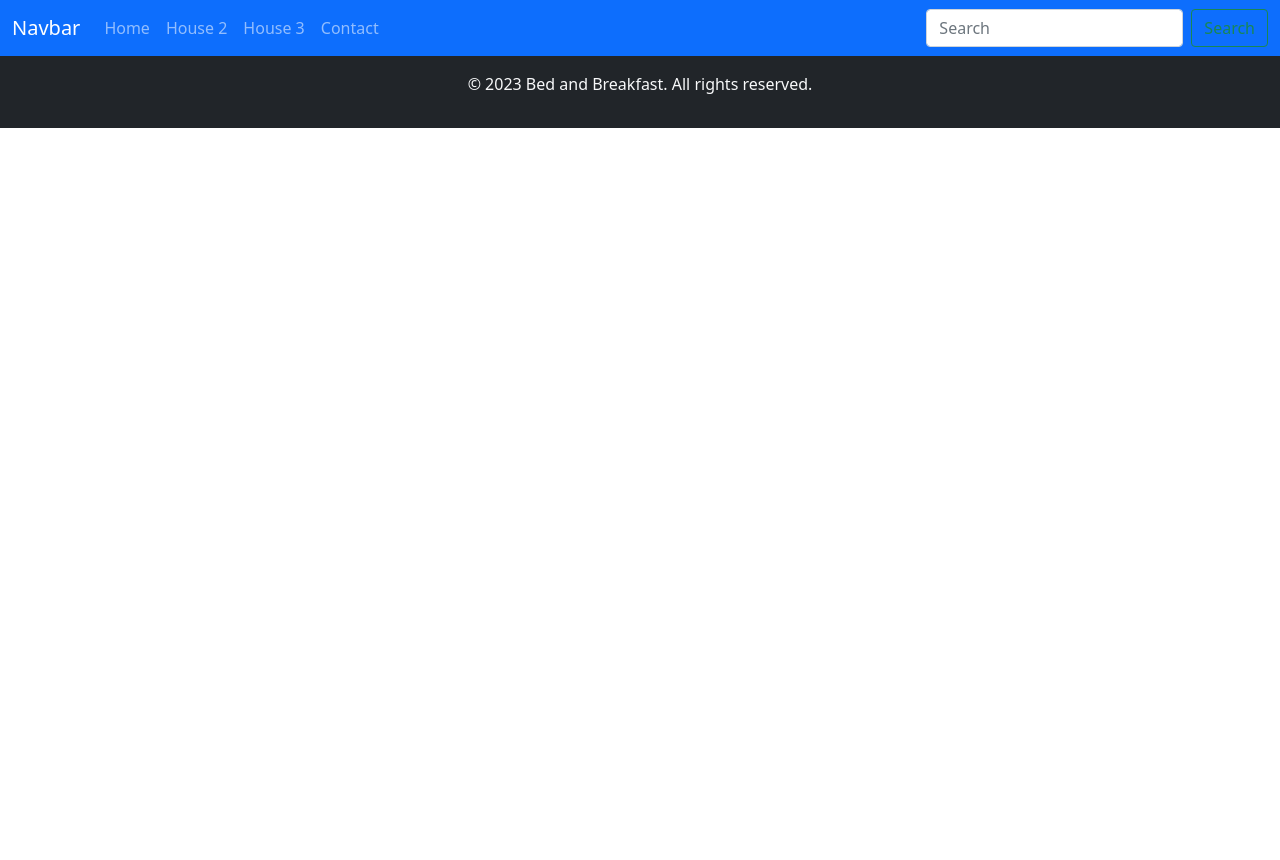
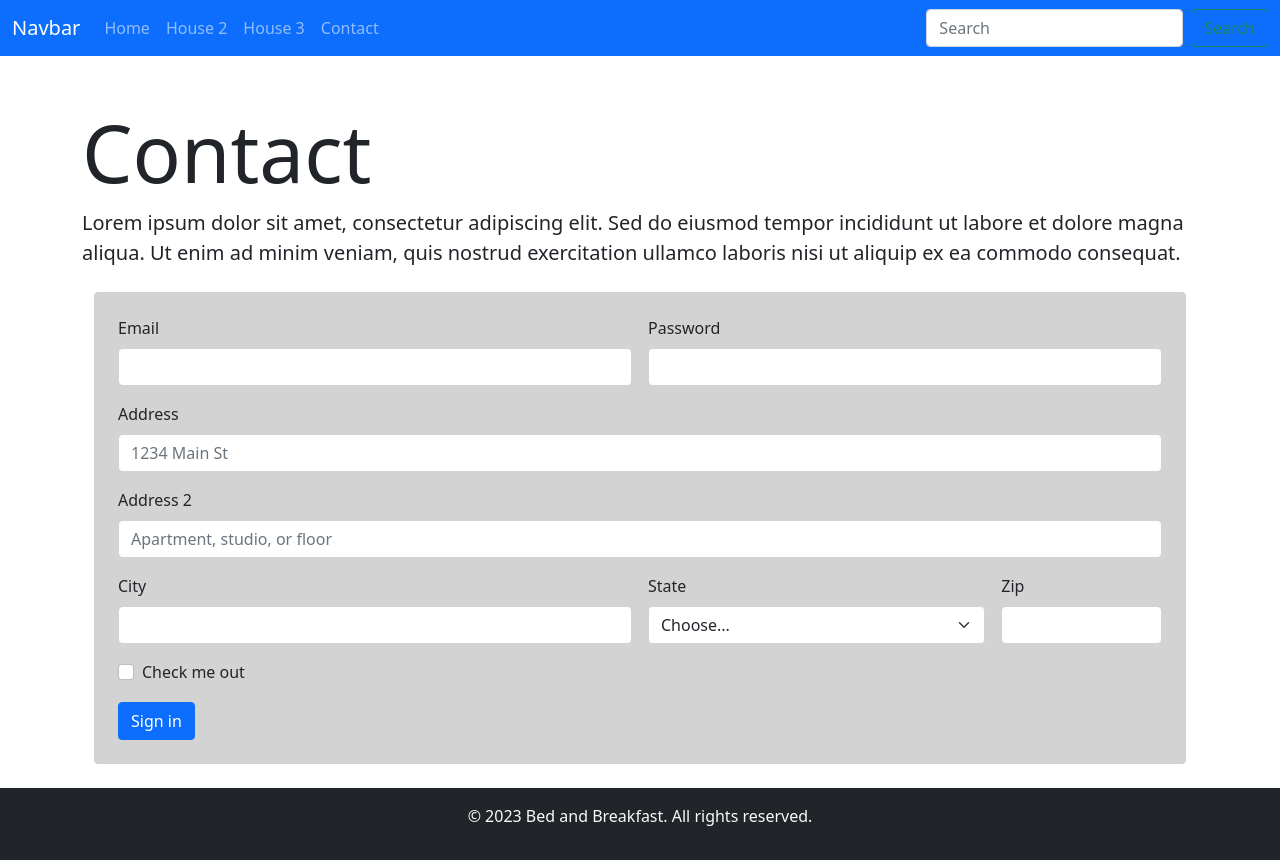
Before and after one commit to nicholasswanigan/Bootstrap-B-B, a plain HTML site: page contact.html in a window 1280 px wide. Before the commit the page ends 800 px from the top, so only its background shows below. Drawn offline with nearby package versions, Linux system fonts and the light colour scheme.

Commit message:
added the from and heading for the contact page

```diff
--- a/contact.html
+++ b/contact.html
@@ -44,6 +44,66 @@
         </div>
     </nav>
 
+    <div class="container mt-5">
+        <h1 class="display-1">Contact</h1>
+
+        <p class="lead">Lorem ipsum dolor sit amet, consectetur adipiscing elit. Sed do eiusmod tempor incididunt ut
+            labore et dolore magna aliqua. Ut enim ad minim veniam, quis nostrud exercitation ullamco laboris nisi ut
+            aliquip ex ea commodo consequat.</p>
+
+
+        <div class="container mt-4">
+            <div class="rounded p-4" style="background-color: lightgrey;">
+                <form class="row g-3">
+                    <div class="col-md-6">
+                        <label for="inputEmail4" class="form-label">Email</label>
+                        <input type="email" class="form-control" id="inputEmail4">
+                    </div>
+                    <div class="col-md-6">
+                        <label for="inputPassword4" class="form-label">Password</label>
+                        <input type="password" class="form-control" id="inputPassword4">
+                    </div>
+                    <div class="col-12">
+                        <label for="inputAddress" class="form-label">Address</label>
+                        <input type="text" class="form-control" id="inputAddress" placeholder="1234 Main St">
+                    </div>
+                    <div class="col-12">
+                        <label for="inputAddress2" class="form-label">Address 2</label>
+                        <input type="text" class="form-control" id="inputAddress2"
+                            placeholder="Apartment, studio, or floor">
+                    </div>
+                    <div class="col-md-6">
+                        <label for="inputCity" class="form-label">City</label>
+                        <input type="text" class="form-control" id="inputCity">
+                    </div>
+                    <div class="col-md-4">
+                        <label for="inputState" class="form-label">State</label>
+                        <select id="inputState" class="form-select">
+                            <option selected>Choose...</option>
+                            <option>...</option>
+                        </select>
+                    </div>
+                    <div class="col-md-2">
+                        <label for="inputZip" class="form-label">Zip</label>
+                        <input type="text" class="form-control" id="inputZip">
+                    </div>
+                    <div class="col-12">
+                        <div class="form-check">
+                            <input class="form-check-input" type="checkbox" id="gridCheck">
+                            <label class="form-check-label" for="gridCheck">
+                                Check me out
+                            </label>
+                        </div>
+                    </div>
+                    <div class="col-12">
+                        <button type="submit" class="btn btn-primary">Sign in</button>
+                    </div>
+                </form>
+            </div>
+        </div>
+    </div>
+        <br>
+
         <footer class="bg-dark text-light text-center py-3">
             <div class="container">
                 <p>&copy; 2023 Bed and Breakfast. All rights reserved.</p>
```
Lines whose indentation alone changed are shown as unchanged.
